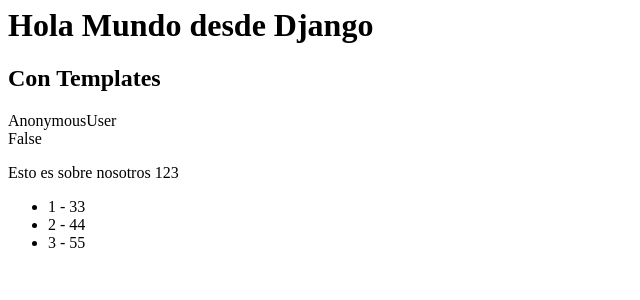
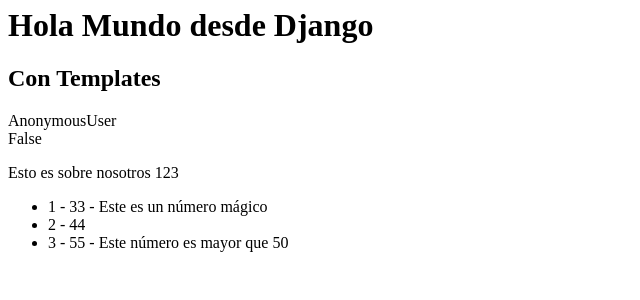
Before and after one commit to ALVARO-QUISPE-UNSA/pweb2_Django, a Django app: page / in a window 1280 px wide. Shown: the part 153-453 px from the top of the page, without its empty margins (0-640 px from the left). Run offline with Django 5.2, Linux system fonts and the light colour scheme.

Commit message:
Se añadió el tag if para imprimer los item de la lista del contexto según ciertas características

```diff
--- a/src/templates/home.html
+++ b/src/templates/home.html
@@ -11,7 +11,13 @@
 </p>
 <ul>
   {% for myItem in myList %}
-  <li>{{forloop.counter}} - {{ myItem }}</li>
+  <li>{{forloop.counter}} - {{ myItem }}
+    {% if myItem == 33 %}
+    - Este es un número mágico
+    {% elif myItem > 50 %}
+    - Este número es mayor que 50
+    {%endif%}
+  </li>
   {% endfor %}
 </ul>
 {% endblock %}
```
